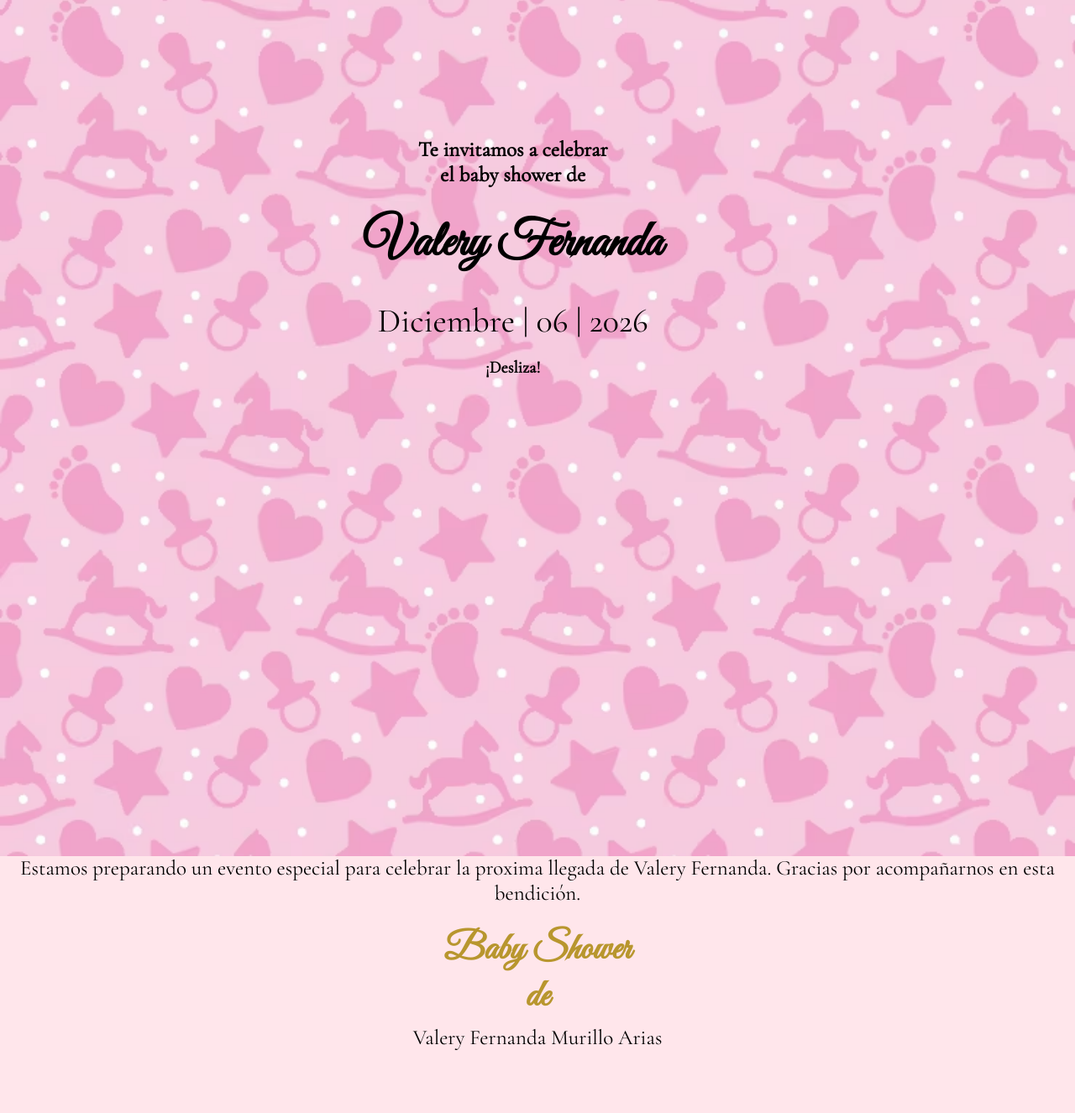
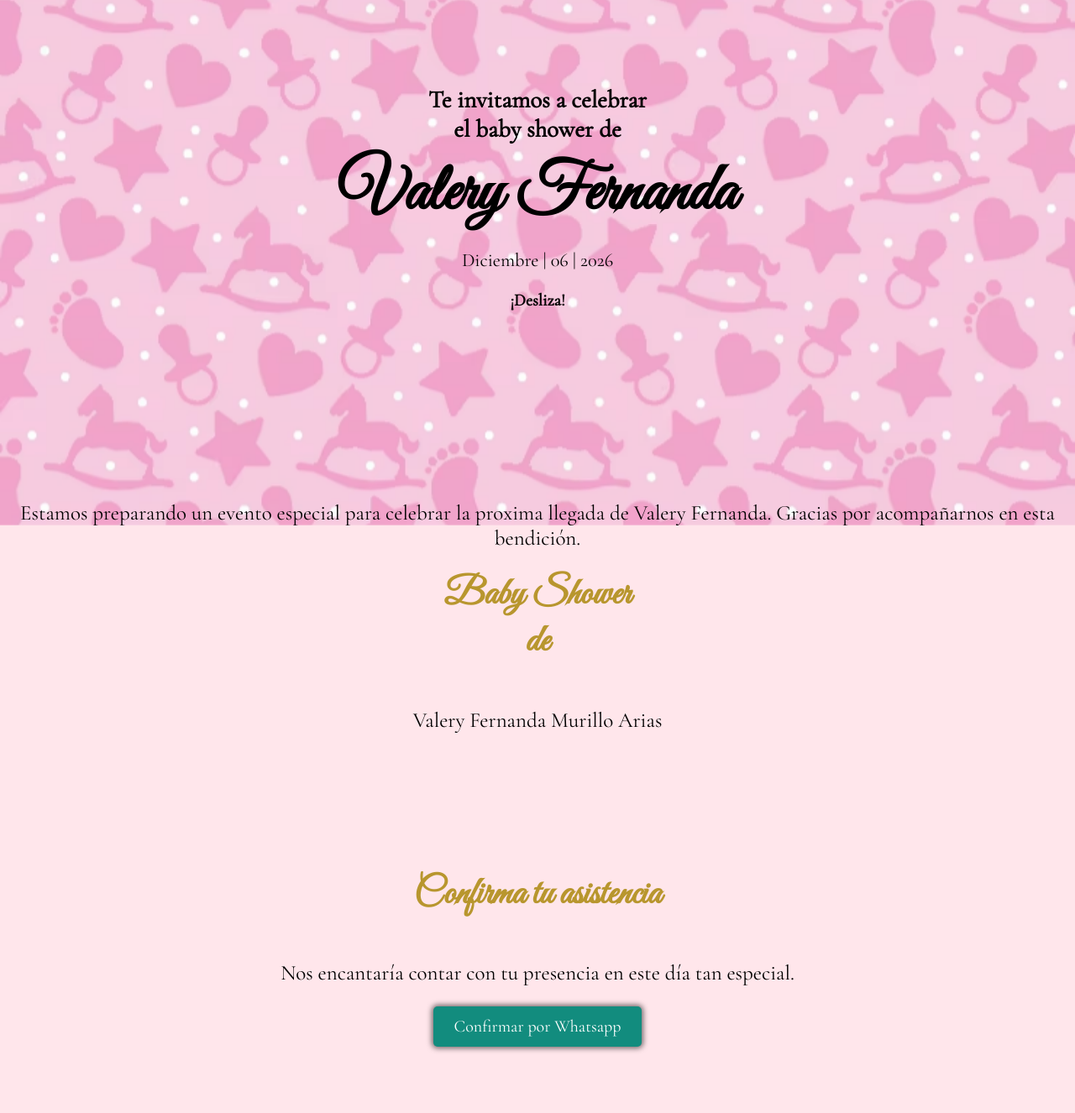
Before and after one commit to Murillo-Invitation-Studio/Mi_Baby_Shower_Valery_Fernanda_Murillo_Arias, a plain HTML site: page index.html in a window 1280 px wide. Shown: the part 174-1500 px from the top of the page at 84% size. Drawn offline with nearby package versions, Linux system fonts and the light colour scheme.

Commit message:
Se agrega foto de portada y se acomodan los textos

```diff
--- a/CSS/index.scss
+++ b/CSS/index.scss
@@ -16,36 +16,39 @@ body{
 //  Portada
 //====================================================
 .Portada{
+    position: relative;
+    height: 100vh;
+    display: flex;
+    justify-content: center;
+    align-items: center;
+    overflow: hidden;
+
     .Fondo{
-        position: relative;
+        position: fixed;
+        inset: 0;
         width: 100%;
+        height: 100%;
+        object-fit: cover;
+        z-index: -1;
     }
+
     .Titulo_Portada{
-        position: absolute;
-        top: 0;
-        left: 0;
-        right: 0;
-        top: 50%;
-        left: 29%;
-        transform: translate(-50%, -50%); // 👈 centrado perfecto
-        width: 100%;
-        max-width: 430px;
-        margin: 0 auto;
+        text-align: center;
+        max-width: 700px;
+        padding: 20px;
         color: $color-negro;
-        text-align: center;
-        padding-top: 20vh;
 
         h1{
-            font-family: $font-texto, bold;
-            font-size: 25px;
-            margin: 0;
+            font-family: $font-texto;
+            font-size: 1.8rem;
+            margin-bottom: 10px;
         }
 
         h2{
             font-family: $font-titulos;
-            font-size: 60px;
-            margin: 30px 0;
-            white-space: nowrap;
+            font-size: clamp(3rem, 8vw, 5rem);
+            margin: 10px 0;
+            white-space: normal;
         }
 
         h3{
@@ -56,8 +59,8 @@ body{
 
         p{
             font-family: $font-texto;
-            font-size: 40px;
-            margin: 15px 0 0 0;
+            font-size: 1.4rem;
+            margin-top: 15px;
         }
     }
 }
@@ -65,65 +68,23 @@ body{
 //====================================================
 //  Seccion detalles del evento
 //====================================================
-.Presentacion{
+.Presentacion,
+.Confirmacion{
     padding: 20px;
-    margin: 0;
+    margin: 0 0 100px;
 
     h2{
         font-family: $font-titulos;
         font-size: $size-titulos;
         margin-top: 0;
-        margin-bottom: 30px;
+        margin-bottom: 100px;
         color: #B8962E;
     }
 
     p{
         font-family: $font-texto;
         font-size: $size-texto;
-        margin-top: -25px;
-    }
-}
-
-//====================================================
-//  Detalle del evento (lugar, fecha, hora, etc)
-//====================================================
-.evento{
-    background: $color-blanco;
-    padding: 40px;
-    margin: 0 auto 30px;
-    max-width: 500px;
-    border-radius: 10px;
-    box-shadow: 0 0 10px rgba(0, 0, 0, 0.1);
-
-    h4{
-        font-family: $font-texto, bold;
-        font-size: $size-texto;
-        margin: 0 0 20px;
-    }
-
-    h3{
-        margin-bottom: 10px;
-        color: #B8962E;
-    }
-
-    h5{
-        font-family: $font-texto, italic;
-        font-size: $size-texto;
-        margin: 0 0 5px;
-    }
-
-    p{
-        font-family: $font-texto;
-        font-size: $size-texto;
-        margin: 0 0 10px;
-    }
-
-    .Imagen_Ceremonia{
-        max-width: 100%;
-        display: block;
-        margin: 0 auto 30px;
-        height: auto;
-        box-shadow: 0 0 6px 2px rgba(0, 0, 0, 0.8);
+        margin-top: -50px;
     }
 }
 
@@ -176,35 +137,6 @@ body{
 }
 
 //====================================================
-//  Confirmacion de asistencia (Formulario)
-//====================================================
-.Confirmacion{
-    text-align: center;
-
-    h2{
-        font-family: $font-titulos;
-        font-size: $size-titulos;
-        color: #B8962E;
-    }
-
-    p{
-        font-family: $font-texto;
-        font-size: $size-texto;
-        margin-top: -15px;
-        padding: 0 1px;
-    }
-
-    .Foto1{
-        width: 90%;
-        max-width: 380px;
-        height: auto;
-        margin: 0 auto 30px;
-        border-radius: 20px;
-        box-shadow: 0 0 6px 2px rgba(0, 0, 0, 0.8);
-    }
-}
-
-//====================================================
 //  Pie de pagina
 //====================================================
 .Pie_de_pagina{
```
Also changed, not shown: CSS/index.css, assets/image/Portada.png (added).
